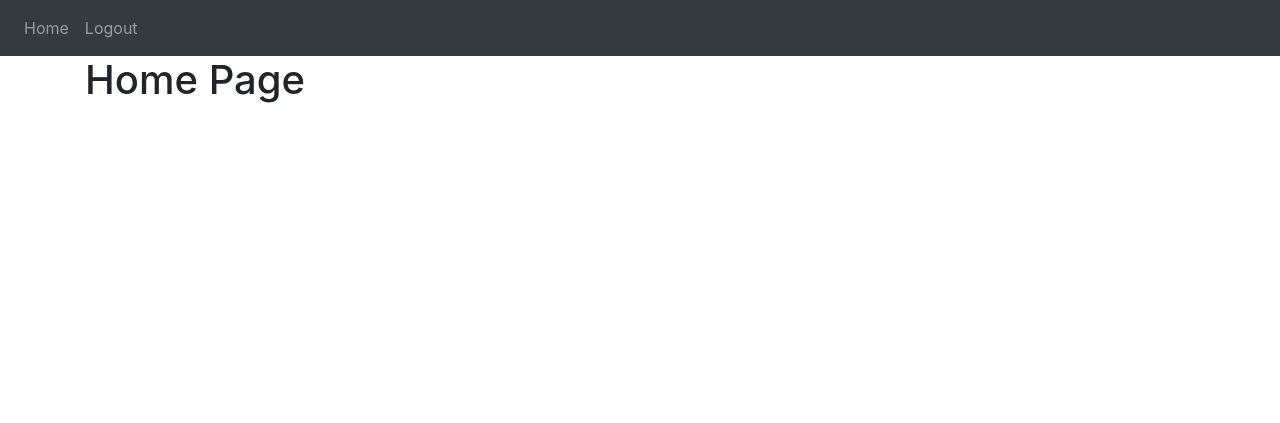
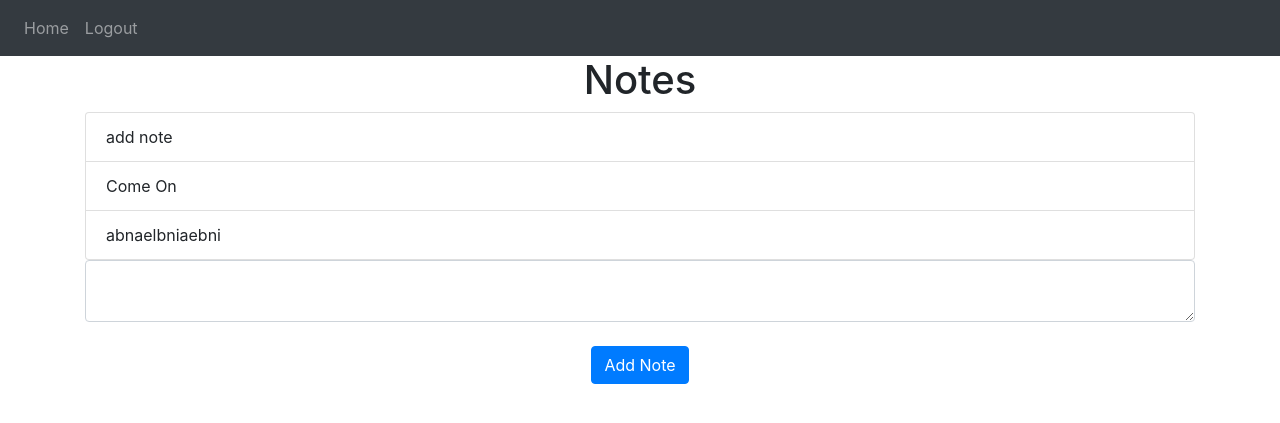
Before and after one commit to ismetozkan/webPython, a Flask app: page / in a window 1280 px wide. Shown: the top 423 px of the page. Run offline with Flask 2, Linux system fonts and the light colour scheme; a user stored in the database is signed in; data comes from the database, SQL or seed files in the repository; both versions use the stored data as it was after the commit; some libraries are stand-ins or nearby versions.

Commit message:
Notes Added

```diff
--- a/website/templates/home.html
+++ b/website/templates/home.html
@@ -1,4 +1,19 @@
 {% extends"base.html" %}
-{% block title %}Changed{% endblock %}
+{% block title %}Home{% endblock %}
 
-{% block content %}<h1>Home Page</h1>{% endblock %}
+{% block content %}
+<h1 align="center" xmlns="http://www.w3.org/1999/html">Notes</h1>
+<ul class="list-group list-group-flash" id="notes">
+    {% for note in user.notes %}
+    <li class="list-group-item">{{ note.data }}</li>
+    {% endfor %}
+</ul>
+
+<form method="POST">
+    <textarea name="note" id="note" class="form-control"></textarea>
+    </br>
+    <div align="center">
+        <button type="submit" class="btn btn-primary">Add Note</button>
+    </div>
+</form>
+{% endblock %}
--- a/website/views.py
+++ b/website/views.py
@@ -1,9 +1,22 @@
-from flask import Blueprint, render_template
+from flask import Blueprint, render_template, request, flash
 from flask_login import login_required, current_user
+from .models import Note
+from . import db
 
 views = Blueprint('views', __name__)
 
-@views.route('/')
+
+@views.route('/', methods=['GET', 'POST'])
 @login_required
 def home():
+    if request.method == 'POST':
+        note = request.form.get('note')
+        if len(note) < 1:
+            flash('Note is too short', category='error')
+        else:
+            new_note = Note(data=note, user_id=current_user.id)
+            db.session.add(new_note)
+            db.session.commit()
+            flash('Note Added!', category='success')
+
     return render_template("home.html", user=current_user)
```
Also changed, not shown: website/database.db.
